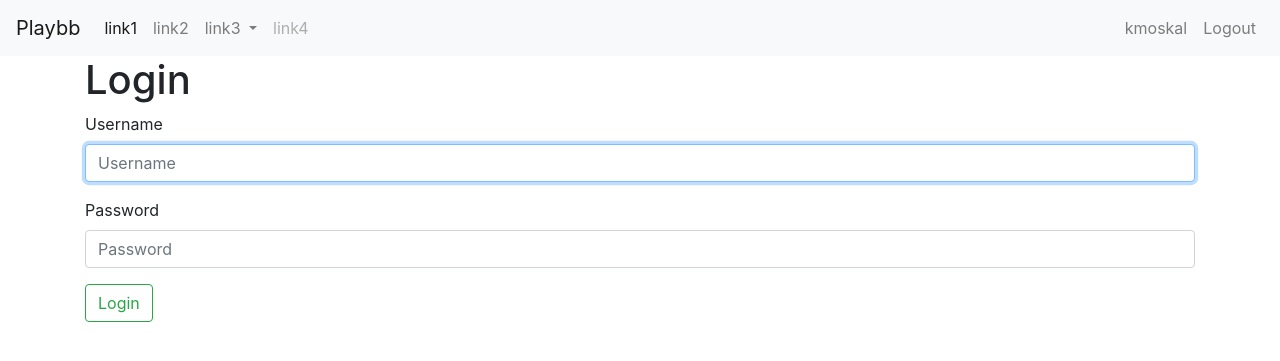
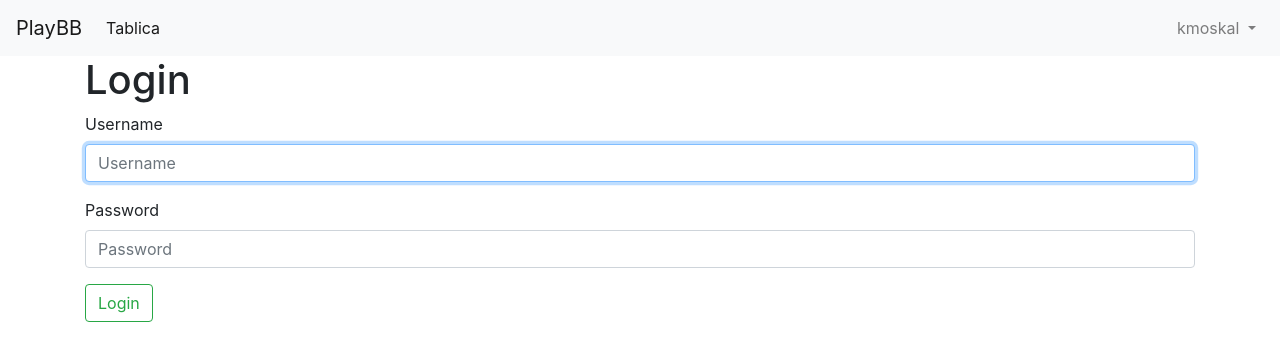
Before and after one commit to kmoskal/playbb, a Django app: page / in a window 1280 px wide. Shown: the top 361 px of the page. Run offline with Django 3.2, Linux system fonts and the light colour scheme; a user stored in the database is signed in; some libraries are stand-ins or nearby versions.

Commit message:
accounts done

```diff
--- /dev/null
+++ b/accounts/templates/accounts/change_password_done.html
@@ -0,0 +1,6 @@
+{% extends 'base.html' %}
+{% block content %}
+  <div class="container">
+    <h1>Hasło zostało zmienione.</h1>
+  </div>
+{% endblock %}
--- a/accounts/urls.py
+++ b/accounts/urls.py
@@ -5,6 +5,8 @@ from . import views
 app_name = 'accounts'
 
 urlpatterns = [
-    path('', auth_views.LoginView.as_view(template_name='accounts/login.html'), name='login'),
-    path('change-password/', auth_views.PasswordChangeView.as_view()),
+    path('', auth_views.LoginView.as_view(template_name='accounts/login.html'), name='account-login'),
+    path('logout/', auth_views.LogoutView.as_view(template_name='accounts/logout.html'), name='account-logout'),
+    path('change-password/', auth_views.PasswordChangeView.as_view(template_name='accounts/change_password.html', success_url='change-password-done'), name='account-change-password'),
+    path('change-password/change-password-done', auth_views.PasswordChangeDoneView.as_view(template_name='accounts/change_password_done.html'), name='account-change-password-done'),
 ]
--- a/dashboard/templates/dashboard/dashboard.html
+++ b/dashboard/templates/dashboard/dashboard_home.html
@@ -6,4 +6,3 @@
 {% block content %}
   <h1>Tablica</h1>
 {% endblock %}
-{% endblock %}
--- /dev/null
+++ b/dashboard/urls.py
@@ -0,0 +1,9 @@
+from django.urls import path
+from django.views.generic import TemplateView
+from . import views
+
+app_name = 'dashboard'
+
+urlpatterns = [
+    path('', views.TemplateView.as_view(template_name='dashboard/dashboard_home.html'), name='dashboard_home')
+]
--- a/playbb/urls.py
+++ b/playbb/urls.py
@@ -19,5 +19,6 @@ from django.urls import path, include
 
 urlpatterns = [
     path('admin/', admin.site.urls),
-    path('', include('accounts.urls'))
+    path('', include('accounts.urls')),
+    path('dashboard', include('dashboard.urls'))
 ]
--- a/templates/base.html
+++ b/templates/base.html
@@ -7,7 +7,7 @@
   </head>
   <body>
     <nav class="navbar navbar-expand-lg navbar-light bg-light">
-      <a class="navbar-brand" href="#">Playbb</a>
+      <a class="navbar-brand" href="#">PlayBB</a>
       <button class="navbar-toggler" type="button" data-toggle="collapse" data-target="#navbarSupportedContent" aria-controls="navbarSupportedContent" aria-expanded="false" aria-label="Toggle navigation">
         <span class="navbar-toggler-icon"></span>
       </button>
@@ -16,39 +16,25 @@
         <div class="collapse navbar-collapse" id="navbarSupportedContent">
           <ul class="navbar-nav mr-auto">
             <li class="nav-item active">
-              <a class="nav-link" href="#">link1 <span class="sr-only">(current)</span></a>
-            </li>
-            <li class="nav-item">
-              <a class="nav-link" href="#">link2</a>
-            </li>
-            <li class="nav-item dropdown">
-              <a class="nav-link dropdown-toggle" href="#" id="navbarDropdown" role="button" data-toggle="dropdown" aria-haspopup="true" aria-expanded="false">
-                link3
-              </a>
-              <div class="dropdown-menu" aria-labelledby="navbarDropdown">
-                <a class="dropdown-item" href="#">drop1</a>
-                <a class="dropdown-item" href="#">drop2</a>
-                <div class="dropdown-divider"></div>
-                <a class="dropdown-item" href="#">drop3</a>
-              </div>
-            </li>
-            <li class="nav-item">
-              <a class="nav-link disabled" href="#" tabindex="-1" aria-disabled="true">link4</a>
+              <a class="nav-link" href="#">Tablica <span class="sr-only">(current)</span></a>
             </li>
           </ul>
           <ul class="navbar-nav ml-auto">
-            <li class="nav-item">
-              <a href="#" class="nav-link">{{ user.username }}</a>
-            </li>
-            <li class="nav-item">
-              <a class="nav-link" href="#">Logout</a>
+            <li class="nav-item dropdown">
+              <a class="nav-link dropdown-toggle" href="#" id="navbarDropdown" role="button" data-toggle="dropdown" aria-haspopup="true" aria-expanded="false">
+                {{ user.username }}
+              </a>
+              <div class="dropdown-menu" aria-labelledby="navbarDropdown">
+                <a class="dropdown-item" href="{% url 'accounts:account-change-password' %}">Zmień Hasło</a>
+                <a class="dropdown-item" href="{% url 'accounts:account-logout' %}">Logout</a>
+              </div>
             </li>
           </ul>
         </div>
       {% else %}
         <ul class="navbar-nav ml-auto">
           <li class="nav-item">
-            <a class="nav-link" href="#">Login</a>
+            <a class="nav-link" href="{% url 'accounts:account-login' %}">Login</a>
           </li>
         </ul>
       {% endif %}
```
Also changed, not shown: accounts/templates/accounts/change_password.html (added, +16 -0 lines), accounts/templates/accounts/logout.html (added, +9 -0 lines), dashboard/views.py (+8 -2 lines), playbb/settings.py (+7 -0 lines), db.sqlite3.
